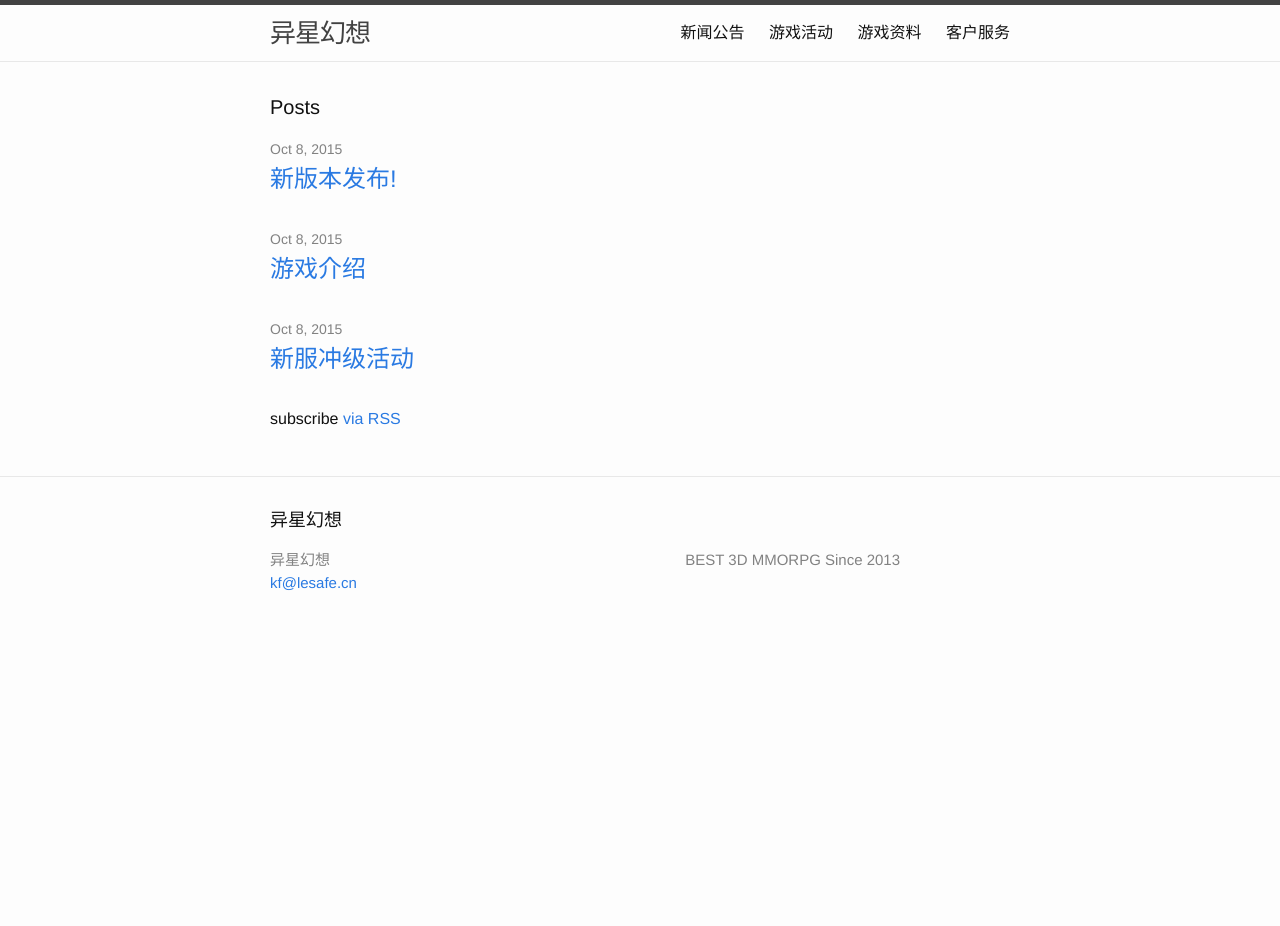
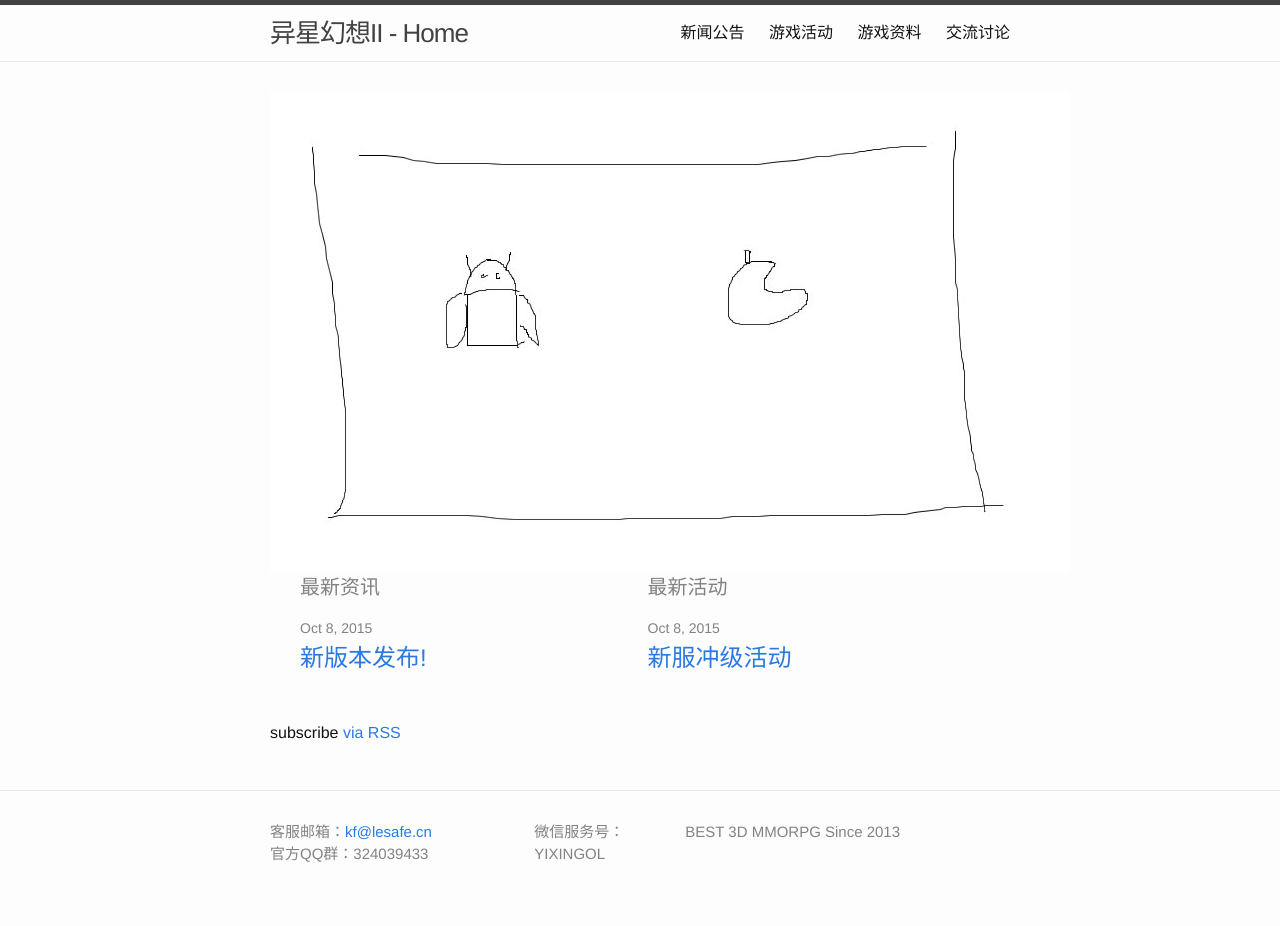
Before and after one commit to yxhx/yxhx.github.io, a Jekyll site: the page built from index.html, in a window 1280 px wide. Built offline with Jekyll 4.4.1, drawn with Linux system fonts in a browser that asks for light colours; before the commit the page ends 900 px from its top, so only the background shows below that.

Commit message:
improve concept

```diff
--- a/_config.yml
+++ b/_config.yml
@@ -1,5 +1,5 @@
 # Site settings
-title: 异星幻想
+title: 异星幻想II
 email: kf@lesafe.cn
 description: > # this means to ignore newlines until "baseurl:"
   BEST 3D MMORPG Since 2013
--- a/_includes/footer.html
+++ b/_includes/footer.html
@@ -2,46 +2,17 @@
 
   <div class="wrapper">
 
-    <h2 class="footer-heading">{{ site.title }}</h2>
-
     <div class="footer-col-wrapper">
       <div class="footer-col  footer-col-1">
         <ul class="contact-list">
-          <li>{{ site.title }}</li>
-          <li><a href="mailto:{{ site.email }}">{{ site.email }}</a></li>
+          <li>客服邮箱：<a href="mailto:{{ site.email }}">{{ site.email }}</a></li>
+          <li>官方QQ群：324039433</li>
         </ul>
       </div>
 
       <div class="footer-col  footer-col-2">
         <ul class="social-media-list">
-          {% if site.github_username %}
-          <li>
-            <a href="https://github.com/{{ site.github_username }}">
-              <span class="icon  icon--github">
-                <svg viewBox="0 0 16 16">
-                  <path fill="#828282" d="M7.999,0.431c-4.285,0-7.76,3.474-7.76,7.761 c0,3.428,2.223,6.337,5.307,7.363c0.388,0.071,0.53-0.168,0.53-0.374c0-0.184-0.007-0.672-0.01-1.32 c-2.159,0.469-2.614-1.04-2.614-1.04c-0.353-0.896-0.862-1.135-0.862-1.135c-0.705-0.481,0.053-0.472,0.053-0.472 c0.779,0.055,1.189,0.8,1.189,0.8c0.692,1.186,1.816,0.843,2.258,0.645c0.071-0.502,0.271-0.843,0.493-1.037 C4.86,11.425,3.049,10.76,3.049,7.786c0-0.847,0.302-1.54,0.799-2.082C3.768,5.507,3.501,4.718,3.924,3.65 c0,0,0.652-0.209,2.134,0.796C6.677,4.273,7.34,4.187,8,4.184c0.659,0.003,1.323,0.089,1.943,0.261 c1.482-1.004,2.132-0.796,2.132-0.796c0.423,1.068,0.157,1.857,0.077,2.054c0.497,0.542,0.798,1.235,0.798,2.082 c0,2.981-1.814,3.637-3.543,3.829c0.279,0.24,0.527,0.713,0.527,1.437c0,1.037-0.01,1.874-0.01,2.129 c0,0.208,0.14,0.449,0.534,0.373c3.081-1.028,5.302-3.935,5.302-7.362C15.76,3.906,12.285,0.431,7.999,0.431z"/>
-                </svg>
-              </span>
-
-              <span class="username">{{ site.github_username }}</span>
-            </a>
-          </li>
-          {% endif %}
-
-          {% if site.twitter_username %}
-          <li>
-            <a href="https://twitter.com/{{ site.twitter_username }}">
-              <span class="icon  icon--twitter">
-                <svg viewBox="0 0 16 16">
-                  <path fill="#828282" d="M15.969,3.058c-0.586,0.26-1.217,0.436-1.878,0.515c0.675-0.405,1.194-1.045,1.438-1.809
-                  c-0.632,0.375-1.332,0.647-2.076,0.793c-0.596-0.636-1.446-1.033-2.387-1.033c-1.806,0-3.27,1.464-3.27,3.27 c0,0.256,0.029,0.506,0.085,0.745C5.163,5.404,2.753,4.102,1.14,2.124C0.859,2.607,0.698,3.168,0.698,3.767 c0,1.134,0.577,2.135,1.455,2.722C1.616,6.472,1.112,6.325,0.671,6.08c0,0.014,0,0.027,0,0.041c0,1.584,1.127,2.906,2.623,3.206 C3.02,9.402,2.731,9.442,2.433,9.442c-0.211,0-0.416-0.021-0.615-0.059c0.416,1.299,1.624,2.245,3.055,2.271 c-1.119,0.877-2.529,1.4-4.061,1.4c-0.264,0-0.524-0.015-0.78-0.046c1.447,0.928,3.166,1.469,5.013,1.469 c6.015,0,9.304-4.983,9.304-9.304c0-0.142-0.003-0.283-0.009-0.423C14.976,4.29,15.531,3.714,15.969,3.058z"/>
-                </svg>
-              </span>
-
-              <span class="username">{{ site.twitter_username }}</span>
-            </a>
-          </li>
-          {% endif %}
+          <li>微信服务号： YIXINGOL</li>
         </ul>
       </div>
 
--- a/_includes/header.html
+++ b/_includes/header.html
@@ -2,7 +2,7 @@
 
   <div class="wrapper">
 
-    <a class="site-title" href="{{ site.baseurl }}/">{{ site.title }}</a>
+    <a class="site-title" href="{{ site.baseurl }}/">{{ site.title }} - Home</a>
 
     <nav class="site-nav">
       <a href="#" class="menu-icon">
--- a/_sass/_layout.scss
+++ b/_sass/_layout.scss
@@ -188,7 +188,28 @@
     font-size: 24px;
 }
 
+.page-col-wrapper {
+    font-size: 15px;
+    color: $grey-color;
+    margin-left: -$spacing-unit / 2;
+    @extend %clearfix;
+}
 
+.page-col {
+    float: left;
+    margin-bottom: $spacing-unit / 2;
+    padding-left: $spacing-unit / 2;
+}
+
+.page-col-1 {
+    width: -webkit-calc(50% - (#{$spacing-unit} / 2));
+    width:         calc(50% - (#{$spacing-unit} / 2));
+}
+
+.page-col-2 {
+    width: -webkit-calc(50% - (#{$spacing-unit} / 2));
+    width:         calc(50% - (#{$spacing-unit} / 2));
+}
 
 /**
  * Posts
@@ -234,3 +255,12 @@
         }
     }
 }
+
+/**
+ * Index content
+ */
+ .index-intro {
+    height: 480px;
+    width: 800px;
+    background-image: url(/images/intro.jpg);
+ }
--- /dev/null
+++ b/discuss.md
@@ -0,0 +1,8 @@
+---
+layout: discuss
+title: 交流讨论
+permalink: /discuss/
+id: 4
+---
+
+说点什么吧
--- a/index.html
+++ b/index.html
@@ -4,10 +4,17 @@ layout: default
 
 <div class="home">
 
-  <h1 class="page-heading">Posts</h1>
+  <div class="index-intro">
 
+  </div>
+
+
+  <div class="wrapper">
+    <div class="page-col-wrapper">
+      <div class="page-col  page-col-1">
+        <h1 class="page-heading">最新资讯</h1>
         <ul class="post-list">
-    {% for post in site.posts %}
+          {% for post in site.categories.news limit:5 %}
             <li>
               <span class="post-meta">{{ post.date | date: "%b %-d, %Y" }}</span>
 
@@ -17,6 +24,24 @@ layout: default
             </li>
           {% endfor %}
         </ul>
+      </div>
+
+      <div class="page-col  page-col-2">
+        <h1 class="page-heading">最新活动</h1>
+        <ul class="post-list">
+          {% for post in site.categories.activity limit:5 %}
+            <li>
+              <span class="post-meta">{{ post.date | date: "%b %-d, %Y" }}</span>
+
+              <h2>
+                <a class="post-link" href="{{ post.url | prepend: site.baseurl }}">{{ post.title }}</a>
+              </h2>
+            </li>
+          {% endfor %}
+        </ul>
+      </div>
+    </div>
+  </div>
 
   <p class="rss-subscribe">subscribe <a href="{{ "/feed.xml" | prepend: site.baseurl }}">via RSS</a></p>
 
```
Also changed, not shown: _layouts/discuss.html (added, +30 -0 lines), service.md (deleted, +0 -11 lines), images/intro.jpg (added). Lines whose indentation alone changed are shown as unchanged.
